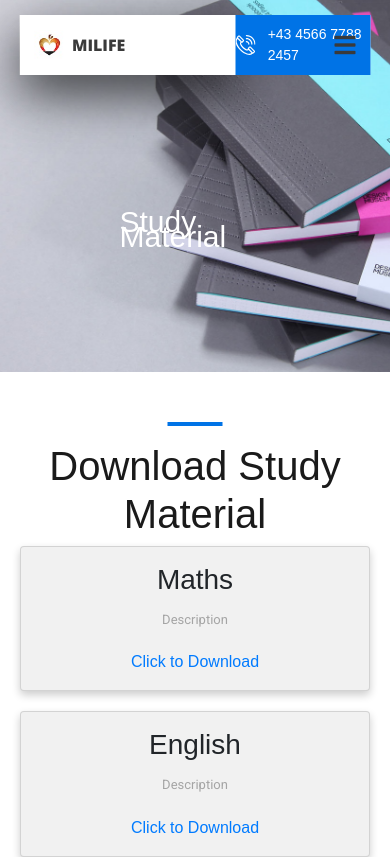
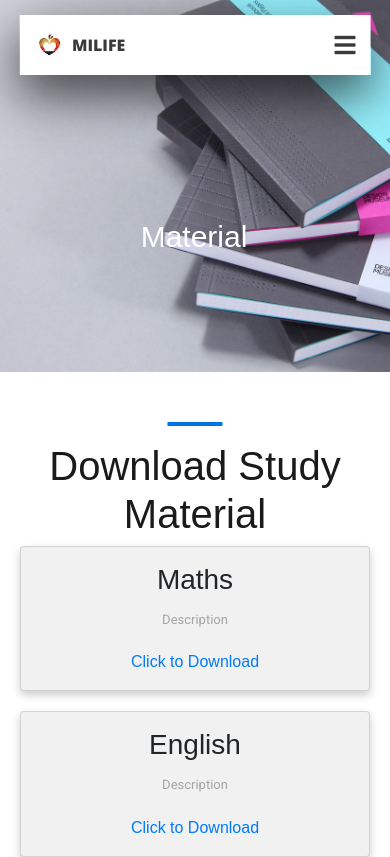
Before and after one commit to mayurcybercz/edusite-dump, a plain HTML site: page material.html in a window 390 px wide. Shown: the top 857 px of the page. Drawn offline with nearby package versions, Linux system fonts and the light colour scheme.

Commit message:
v7 responsive

```diff
--- a/material.html
+++ b/material.html
@@ -87,10 +87,10 @@
 				</div>
 			</nav>
 		</div>
-		<div class="header_side d-flex flex-row justify-content-center align-items-center">
+		<!-- <div class="header_side d-flex flex-row justify-content-center align-items-center">
 			<img src="images/phone-call.svg" alt="">
-			<span>+43 4566 7788 2457</span>
-		</div>
+			<span>+91 73876 45101</span>
+		</div> -->
 
 		<!-- Hamburger -->
 		<div class="hamburger_container">
@@ -142,7 +142,7 @@
 			<div class="home_background prlx" style="background-image:url(images/course.jpg)"></div>
 		</div>
 		<div class="home_content">
-			<h1>Study Material</h1>
+			<h1>Material</h1>
 		</div>
 	</div>
 
```
